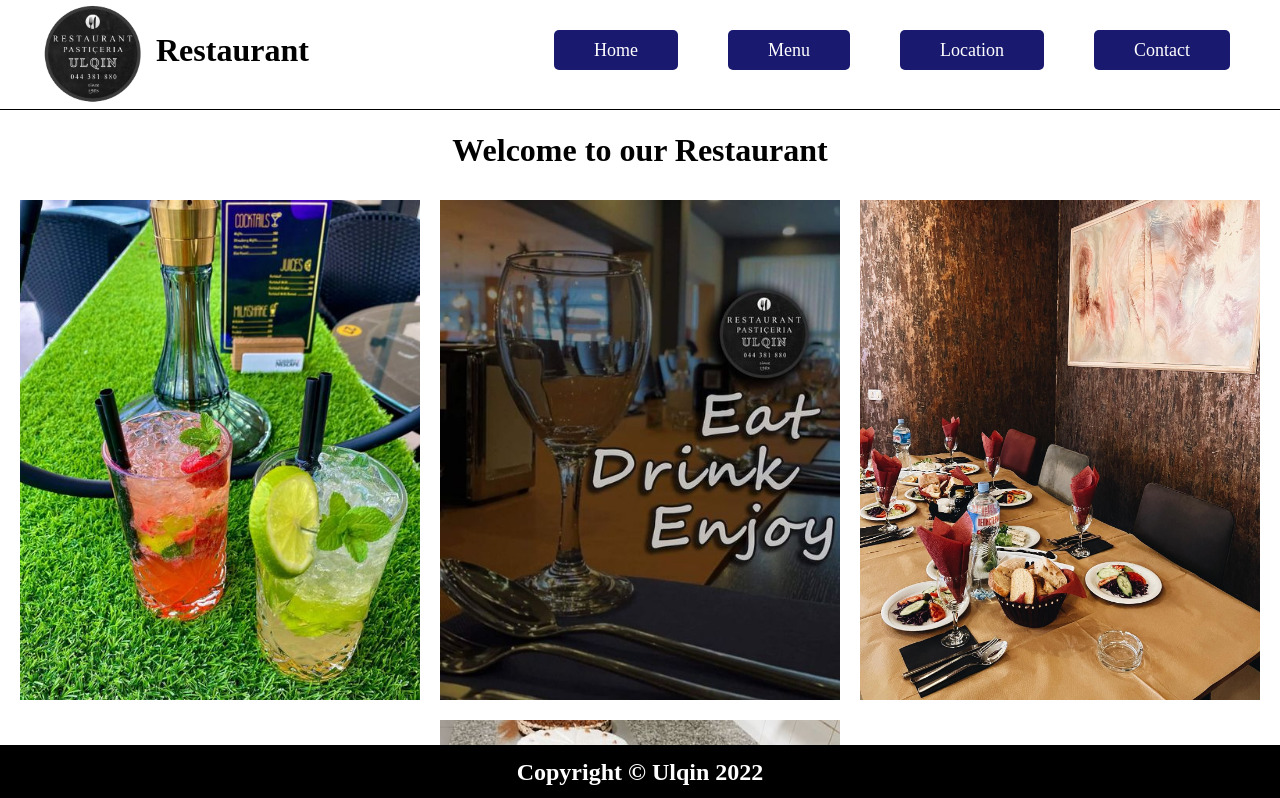
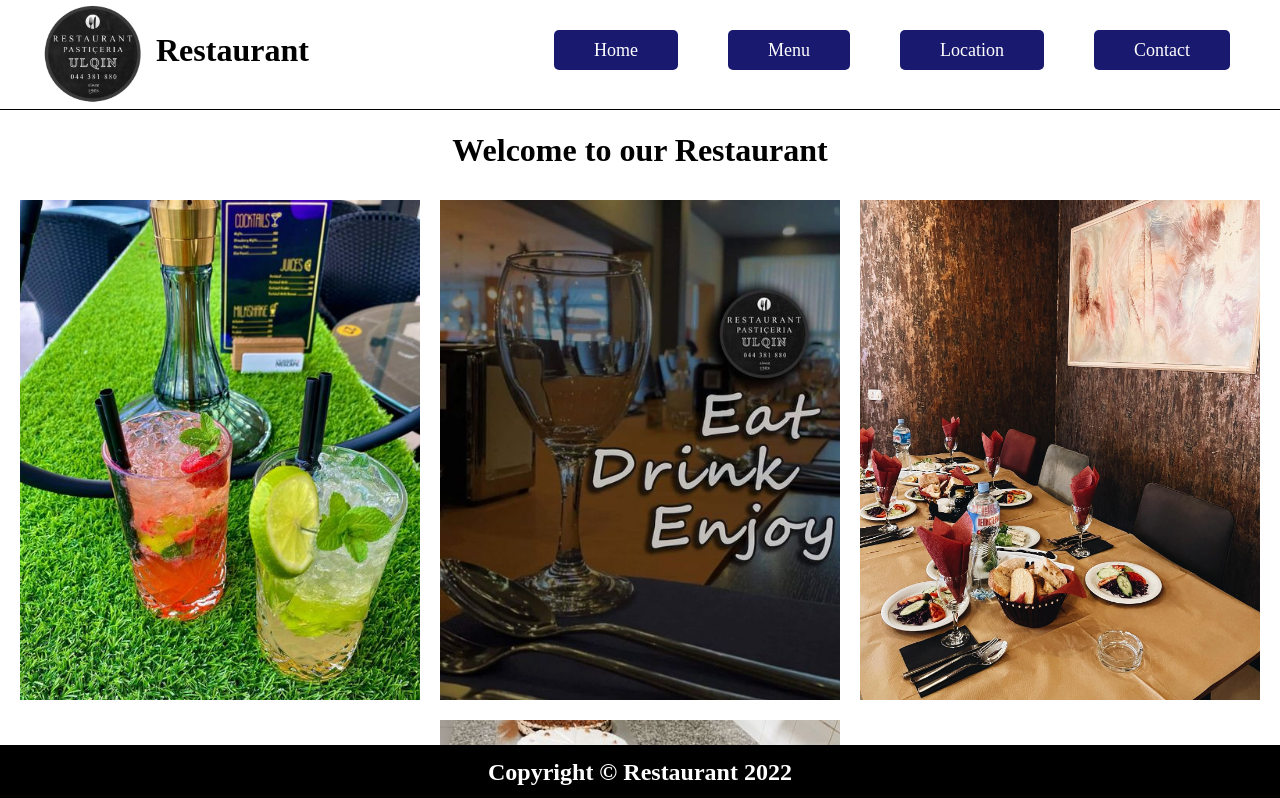
Before and after one commit to ArdonitSaliji/restaurant-react, a React (Create React App) app: page / in a window 1280 px wide. Shown: the top 798 px of the page. Built offline with nearby package versions, Linux system fonts and the light colour scheme.

Commit message:
en v 1.1

```diff
--- a/src/App.js
+++ b/src/App.js
@@ -20,7 +20,7 @@ function App() {
       <Header showLocation={showLoc} showMenu={showMenu} showHome={showHome} />
       {content}
       <footer>
-        <h2>Copyright © Ulqin 2022</h2>
+        <h2>Copyright © Restaurant 2022</h2>
       </footer>
     </div>
   )
--- a/src/components/Main.jsx
+++ b/src/components/Main.jsx
@@ -18,10 +18,10 @@ const Main = () => {
       <div>
         <div className='zgjedhjet'>
           <div onClick={showFood} className='foodbtn'>
-            <h1>Ushqime</h1>
+            <h1>Food</h1>
           </div>
           <div onClick={showDrinks} className='drinks'>
-            <h1>Pije</h1>
+            <h1>Drinks</h1>
           </div>
         </div>
         <Choices />
```
